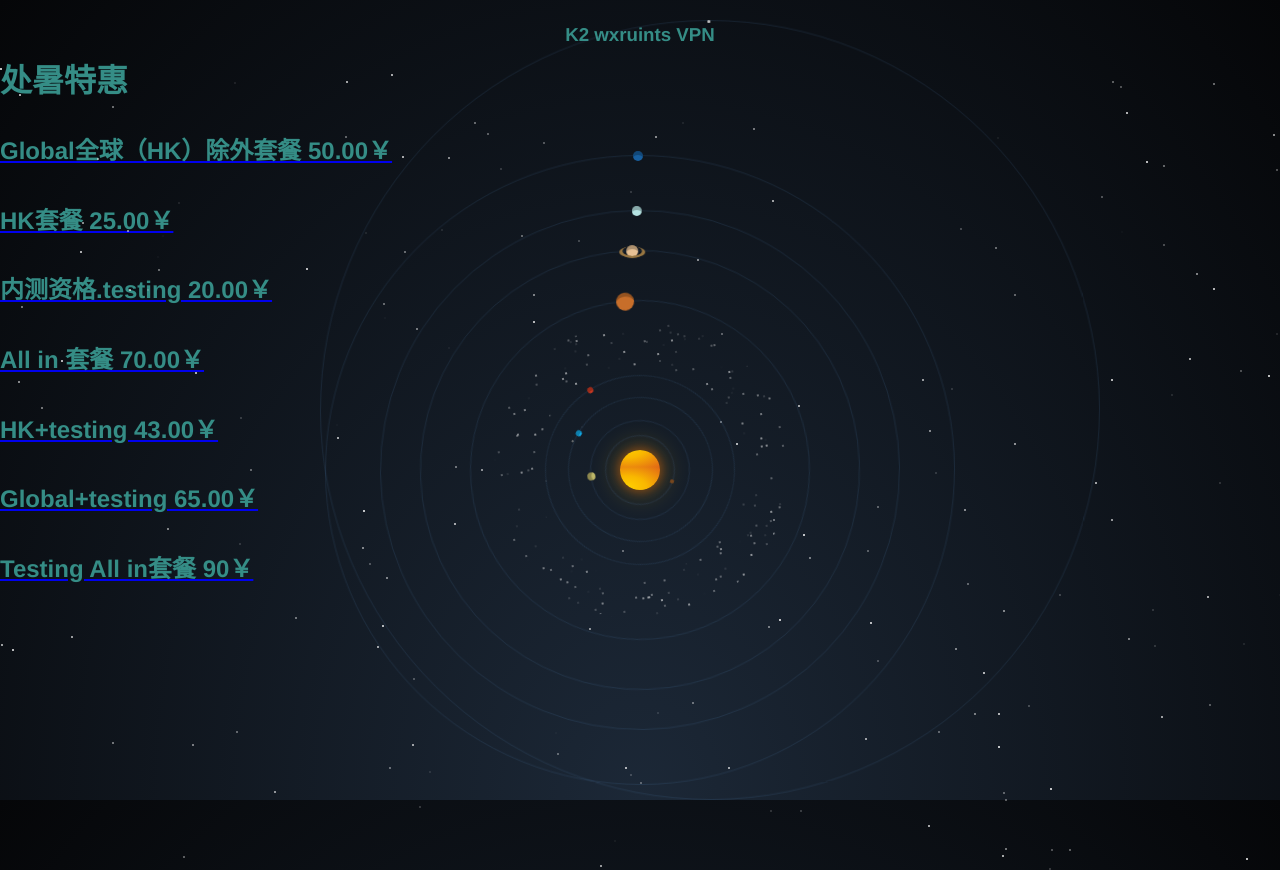
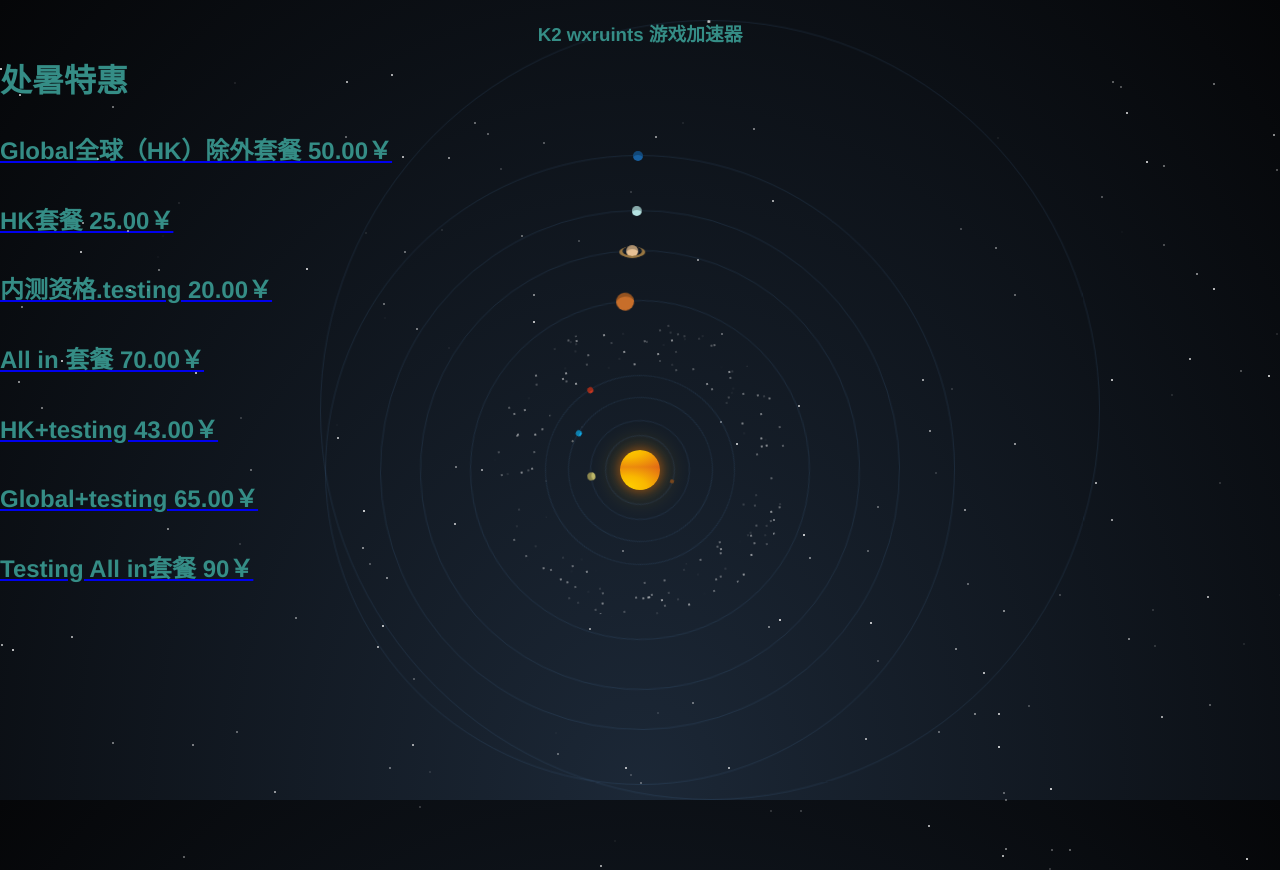
Before and after one commit to k2wxruints/k2wxruints.github.io, a plain HTML site: page pay/seal/chushusealx/index.html in a window 1280 px wide. Drawn offline with Linux system fonts and the light colour scheme.

Commit message:
Update index.html
Signed-off-by: k2wxruints <142986981+k2wxruints@users.noreply.github.com>

```diff
--- a/pay/seal/chushusealx/index.html
+++ b/pay/seal/chushusealx/index.html
@@ -5,7 +5,7 @@
     <title>处暑特惠</title>
     <head>
     </br>
-    <h3>K2 wxruints VPN</h3>
+    <h3>K2 wxruints 游戏加速器</h3>
   </br>
       <meta charset="UTF-8">
       <meta name="viewport" content="width=device-width, initial-scale=1.0">
```
